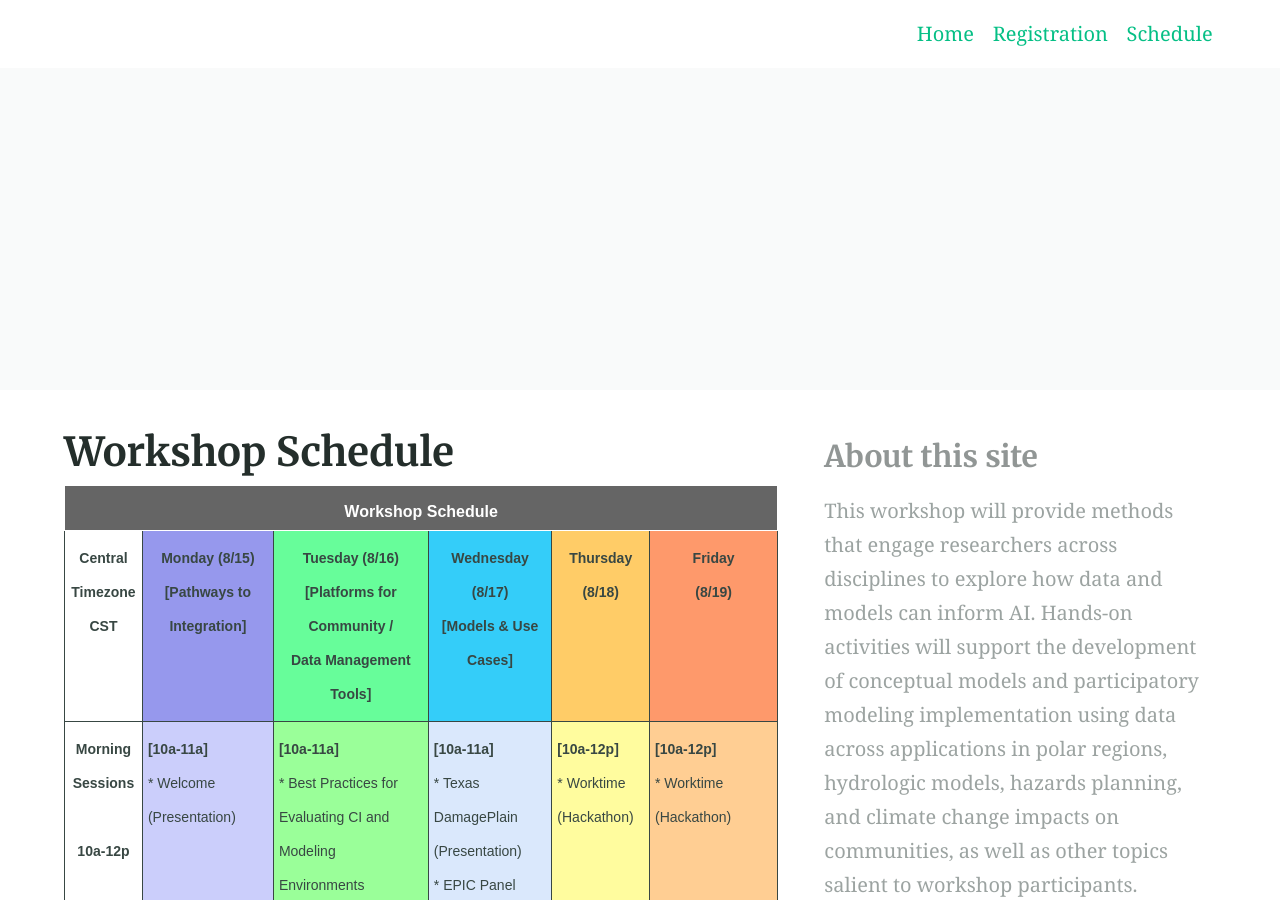
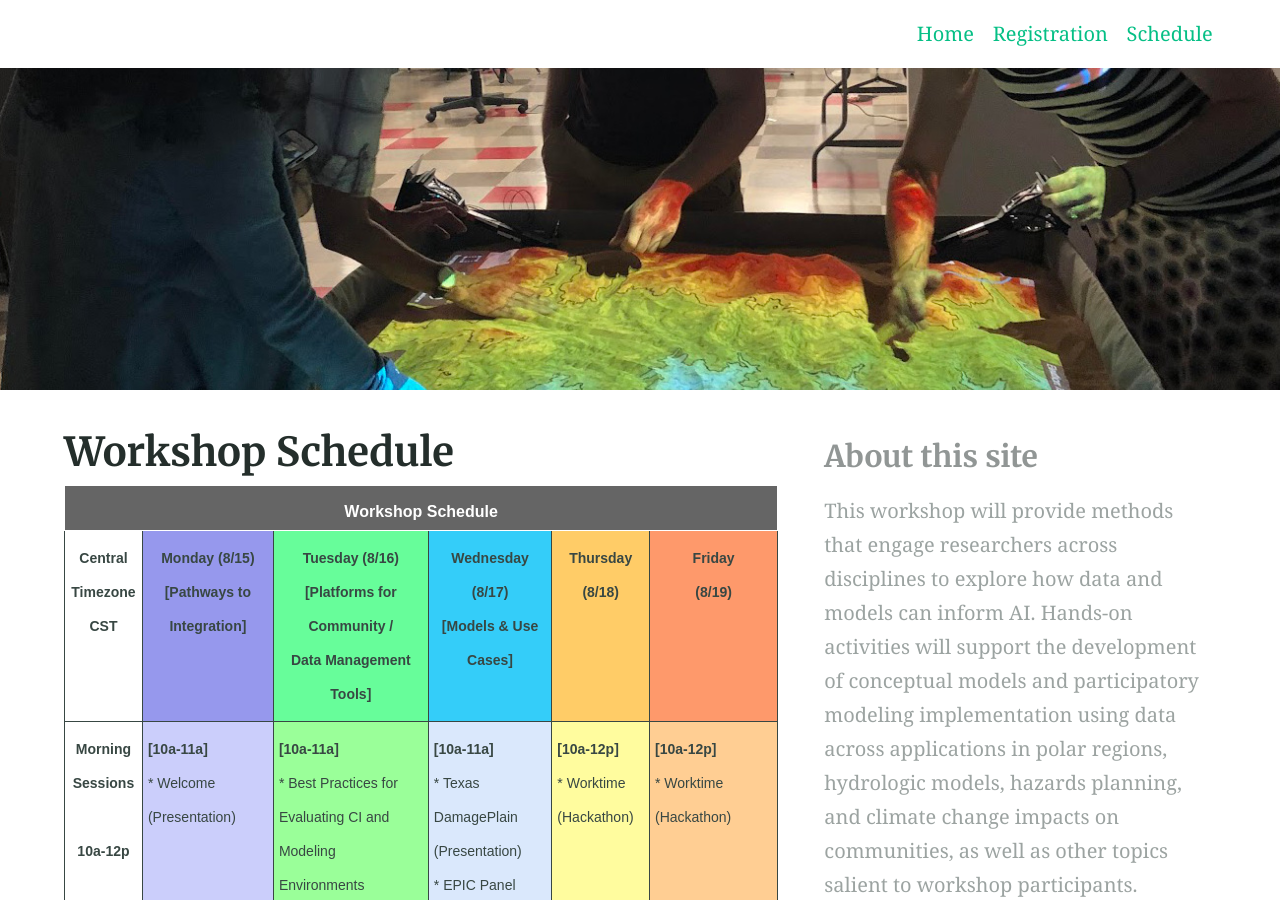
Before and after one commit to IS-GEO/ISGEO-22, a Jekyll site: the page built from schedule.md, in a window 1280 px wide and 900 px high. Built offline with Jekyll 4.4.1, drawn with Linux system fonts in a browser that asks for light colours.

Commit message:
Update schedule.md

```diff
--- a/schedule.md
+++ b/schedule.md
@@ -1,6 +1,6 @@
 ---
 title: Workshop Schedule
-feature_image: "assets/ISGEO19-header.jpeg"
+feature_image: "/assets/ISGEO19-header.jpeg"
 #feature_image: "https://picsum.photos/2560/600?image=873"
 aside: true
 ---
```
